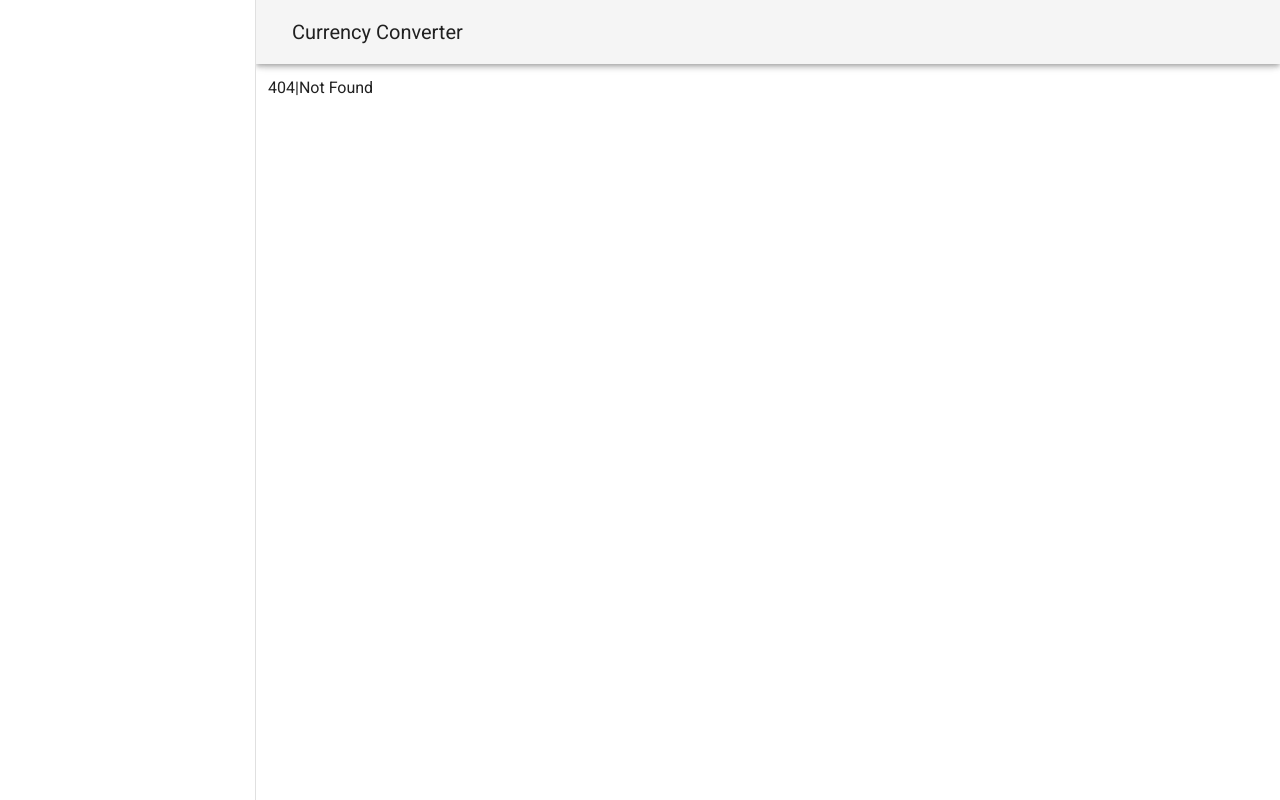
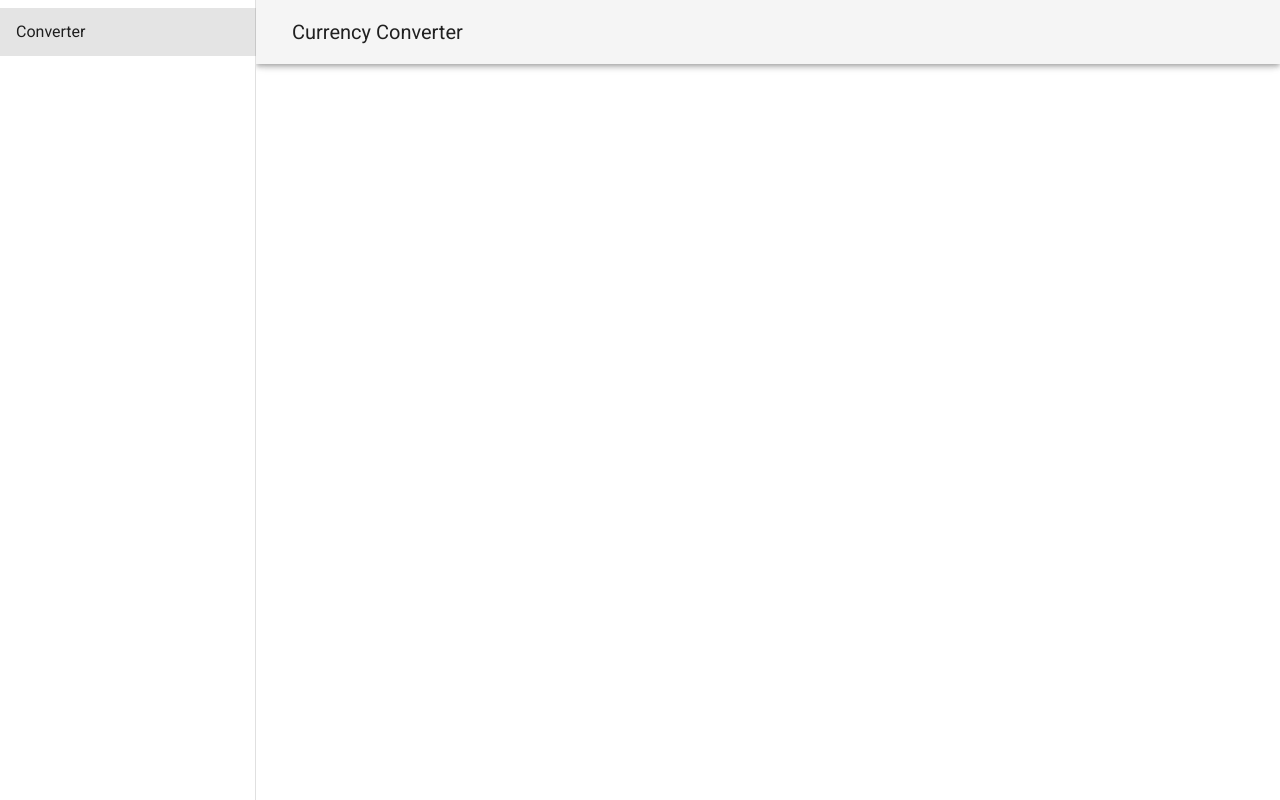
Before and after one commit to Nuran-Jafarov/currency-converter, a Vue app: page / in a window 1280 px wide. Before the commit this address had no page. Built offline with nearby package versions, Linux system fonts and the light colour scheme.

Commit message:
Created: Home view and route.

```diff
--- a/src/router/index.js
+++ b/src/router/index.js
@@ -4,6 +4,15 @@ import VueRouter from "vue-router";
 Vue.use(VueRouter);
 
 const routes = [
+  {
+    name: "Home",
+    path: "/",
+    meta: {
+      name: "Converter",
+      showInNavDrawer: true,
+    },
+    component: () => import(/* webpackChunkName: "Home" */ "@/views/Home"),
+  },
   {
     name: "NotFound",
     path: "/not-found",
--- /dev/null
+++ b/src/views/Home.vue
@@ -0,0 +1,9 @@
+<template>
+  <div></div>
+</template>
+
+<script>
+export default {
+  name: "Home",
+};
+</script>
```
